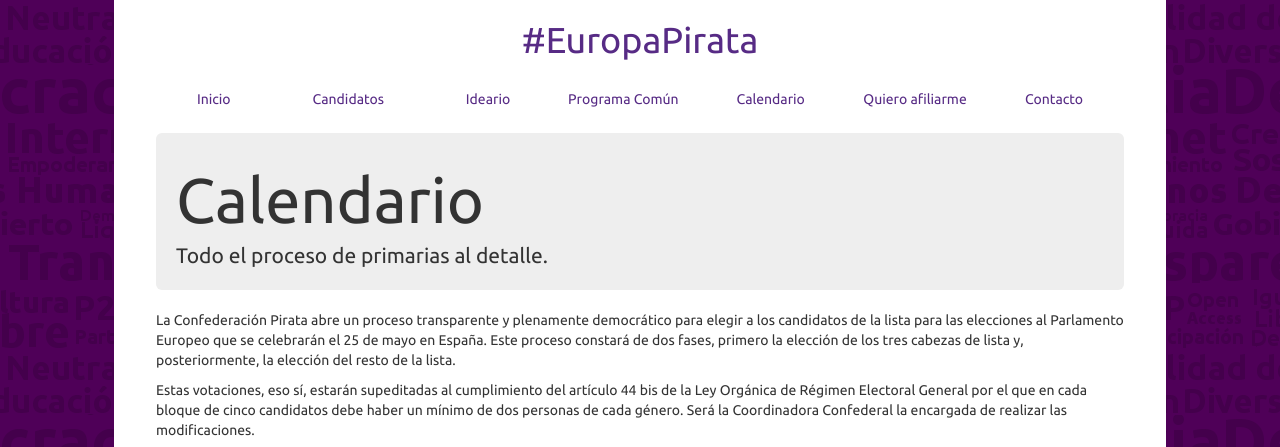
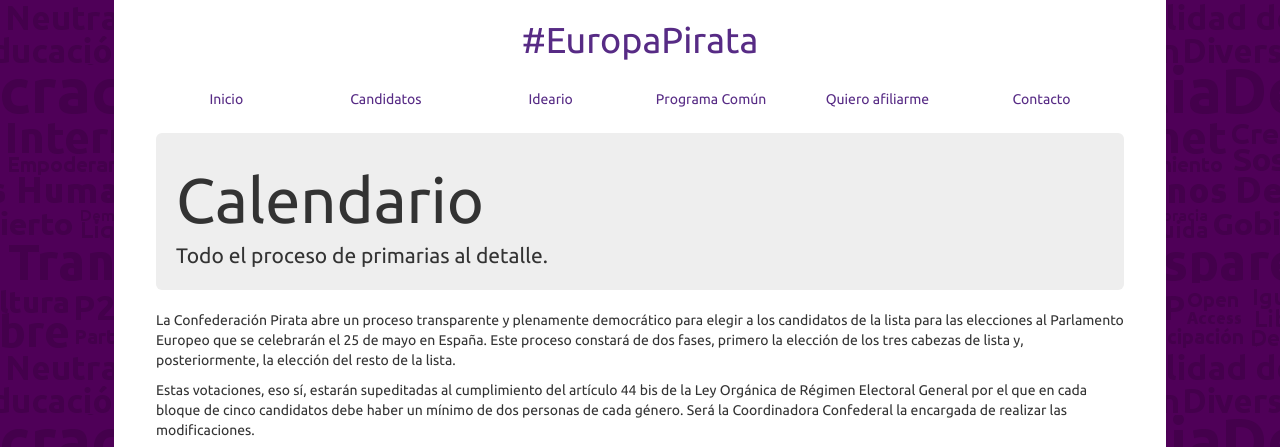
Before and after one commit to confederacion-pirata/bandera, a Django app: page /calendar in a window 1280 px wide. Shown: the part 200-647 px from the top of the page. Run offline with Django 3.2, Linux system fonts and the light colour scheme; parts of the project's set-up code (start-up, migrations or seed data) failed here and were passed over; some libraries are stand-ins or nearby versions.

Commit message:
Retirada del calendario de primarias.

```diff
--- a/meme/templates/mm.html
+++ b/meme/templates/mm.html
@@ -3,7 +3,6 @@
 	<li><a href="https://confederacionpirata.org/lista-ep2014/">Candidatos</a></li>
 	<li><a href="http://piratas2014.eu/ideas">Ideario</a></li>
 	<li><a href="http://piratas2014.eu/ceep">Programa Com&uacute;n</a></li>
-	<li><a href="http://piratas2014.eu/calendar">Calendario</a></li>
 	<li><a href="http://piratas2014.eu/join-us">Quiero afiliarme</a></li>
 	<li><a href="http://confederacionpirata.org/contacto/">Contacto</a></li>
 </ul>
```
